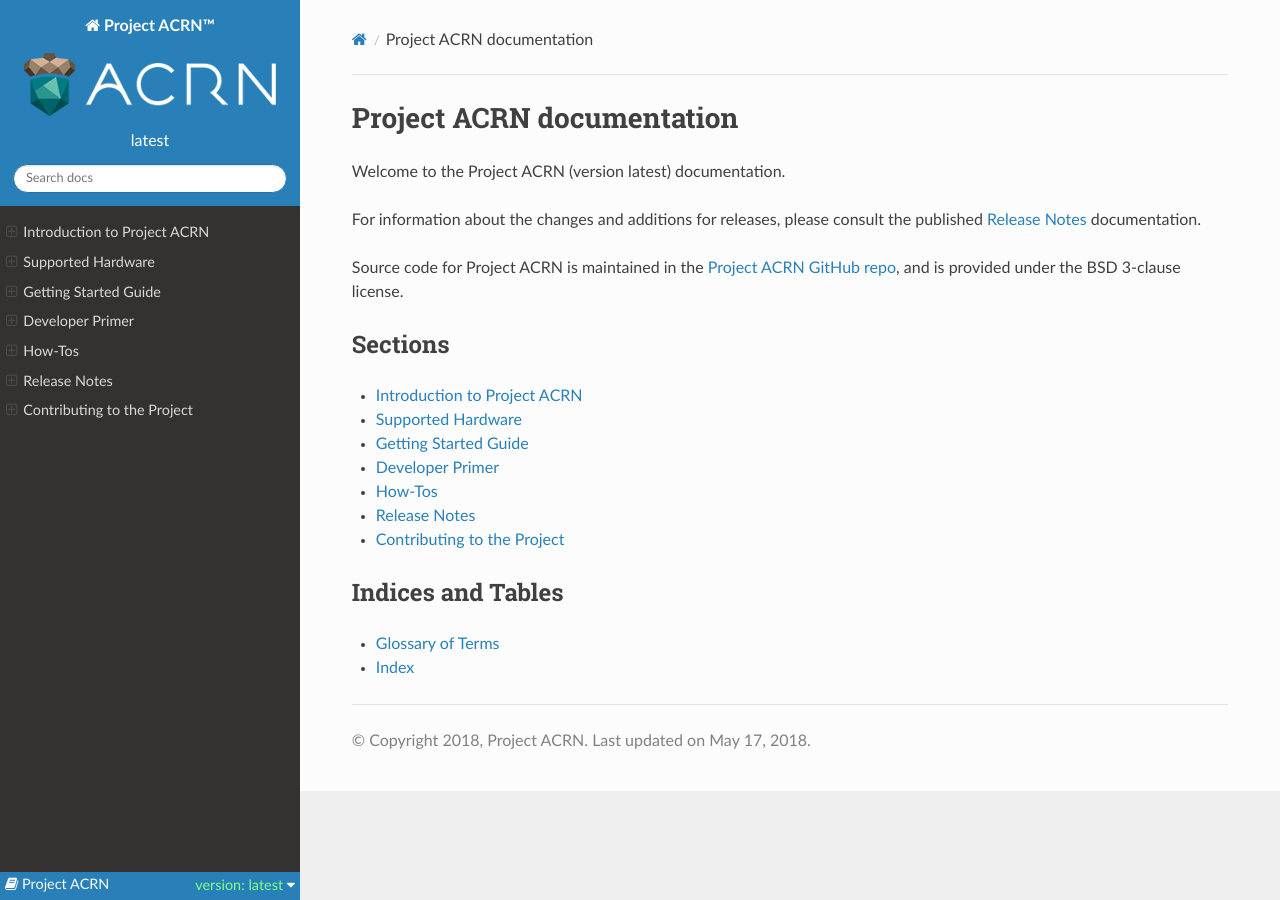
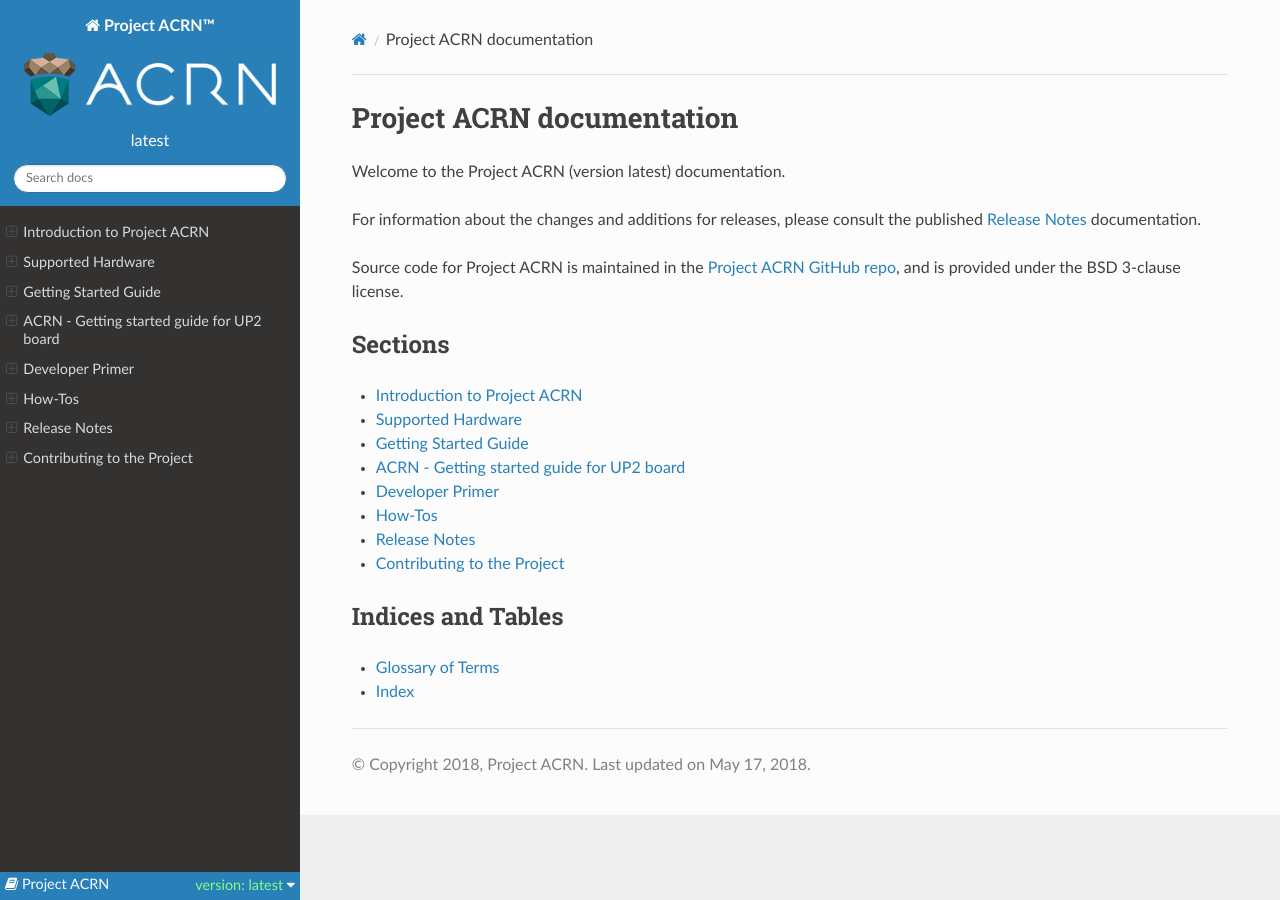
Before and after one commit to uaenalyh/first, a Sphinx documentation site: the page built from doc/index.rst, in a window 1280 px wide. Built offline with Sphinx 7.4.7 and the Read the Docs theme 2.0.0, drawn with Linux system fonts in a browser that asks for light colours; pages that are not in the unit, such as notebooks, are missing from menus; some of the changed lines change nothing that is shown.

Commit message:
doc: Getting Started Guide for UP2 board
Signed-off-by: Kien Dinh <kien.t.dinh@intel.com>

```diff
--- /dev/null
+++ b/doc/getting_started/up2.rst
@@ -0,0 +1,206 @@
+==========================================
+ACRN - Getting started guide for UP2 board
+==========================================
+
+Hardware setup
+==============
+
+The `*UP squared board* <http://www.up-board.org/upsquared/>`__ (UP2) is
+the x86 maker board based on Intel Apollo Lake platform. The UP boards
+have been used in IoT, industrial automation, digital signage and more.
+The UP2 features Intel `*Celeron
+N3550* <https://ark.intel.com/products/95598/Intel-Celeron-Processor-N3350-2M-Cache-up-to-2_4-GHz>`__
+and Intel `*Pentium
+N4200* <https://ark.intel.com/products/95592/Intel-Pentium-Processor-N4200-2M-Cache-up-to-2_5-GHz>`__
+SoCs. Both have been confirmed to work with ACRN.
+
+Connecting to the serial port
+-----------------------------
+
+The UP2 board has two serial ports: one via the M10 header and one via
+the I/O pins in the 40-pin HAT connector. Please refer to the `*UP2
+specifications* <http://www.up-board.org/upsquared/specifications-up2/>`__
+for more information. In this instruction, we use the latter. To connect
+to the UP2 board, use a USB TTL serial cable like `*this
+one* <http://www.ftdichip.com/Products/Cables/USBTTLSerial.htm>`__.
+Connect pin 6 (GND), pin 8 (TX) and pin 10 (RX) of the HAT connector to
+GND, RX and TX pins of your USB serial cable. The USB serial cable can
+be plugged into another PC for debugging. Tool like minicom or screen
+can help to connect.
+
+Software setup
+==============
+
+Setting up the operating system
+-------------------------------
+
+Download the compressed Clear installer image from
+`*here* <https://download.clearlinux.org/releases/21260/clear/clear-21260-installer.img.xz>`__
+and follow the `*Clear Linux installation
+guide* <https://clearlinux.org/documentation/clear-linux/get-started/bare-metal-install>`__
+as a starting point for installing Clear Linux onto your UP2. Follow
+the recommended options for choosing an Automatic installation type,
+and using the UP2’s storage as the target device for installation
+(overwriting the existing data and creating three partitions on the
+UP2’s eMMC drive).
+After installation is complete, boot into Clear Linux, login as **root**,
+and set a password.
+Clear Linux is set to automatically update itself. We recommend that
+you disable this feature to have more control over when the updates
+happen.
+
+Use this command to disable the autoupdate feature:
+
+.. code-block:: none
+
+      # swupd autoupdate --disable
+
+Use the swupd bundle-add command and add these Clear Linux bundles:
+
+.. code-block:: none
+
+      # swupd bundle-add vim network-basic service-os kernel-pk os-clr-on-clr
+
+Building and installing software
+--------------------------------
+
+Downloading ACRN source code
+~~~~~~~~~~~~~~~~~~~~~~~~~~~~
+
+.. code-block:: none
+
+      # git clone https://github.com/projectacrn/acrn-hypervisor
+      # cd acrn-hypervisor
+
+Building ACRN hypervisor and the device model
+~~~~~~~~~~~~~~~~~~~~~~~~~~~~~~~~~~~~~~~~~~~~~
+
+.. code-block:: none
+
+      # make hypervisor PLATFORM=uefi
+      # make devicemodel
+
+Deploying to the system
+~~~~~~~~~~~~~~~~~~~~~~~
+
+Follow the guidance "`*Add the ACRN hypervisor to the EFI
+partition* <https://projectacrn.github.io/latest/getting_started/index.html#add-the-acrn-hypervisor-to-the-efi-partition>`__"
+to deploy the hypervisor to the system. The file acrn.efi is in the
+folder "build/hypervisor/". ACRN allows the user to pass the cmdline
+to the hypervisor. For the UP2, here the UART address is added to
+enable the serial port.
+
+.. code-block:: none
+
+      # mount /dev/mmcblk0p1 /mnt
+      # mkdir /mnt/EFI/acrn
+      # cp build/hypervisor/acrn.efi /mnt/EFI/acrn/
+      # efibootmgr -c -l "\EFI\acrn\acrn.efi" -d /dev/mmcblk0p3 -p 1 -L "ACRN Hypervisor" \
+        -u "bootloader=\EFI\org.clearlinux\bootloaderx64.efi uart=mmio@0x9141e000"
+      # cp /mnt/EFI/org.clearlinux/mnbootloaderx64.efi /mnt/EFI/org.clearlinux/bootloaderx64_origin.efi
+
+Note that the uart address can be obtained from dmesg (after booting Clearlinux on
+your UP2 board)
+
+.. code-block:: none
+
+      # dmesg | grep dw-apb-uart
+      [2.150689] dw-apb-uart.8: ttyS1 at MMIO 0x91420000 (irq = 4, base_baud = 115200) is a 16550A
+      [2.152072] dw-apb-uart.9: ttyS2 at MMIO 0x9141e000 (irq = 5, base_baud = 115200) is a 16550A
+
+The second one associated with ‘dw-apb-uart.9’ is the one on the 40-pin
+HAT connector.
+
+Copy ‘acrn.conf’ to the directory ‘loader/entries’
+
+.. code-block:: none
+
+      # cp hypervisor/bsp/uefi/clearlinux/acrn.conf /mnt/loader/entries
+
+Modify the acrn.conf like below:
+
+.. code-block:: none
+
+      title The ACRN Service OS
+      linux /EFI/org.clearlinux/kernel-org.clearlinux.pk414-sos.4.14.23-19
+      options **pci_devices_ignore=(0:18:1)** maxcpus=1 console=tty0
+      console=ttyS0 i915.nuclear_pageflip=1 root=PARTUUID=<UUID of
+      /dev/mmcblk0p3> rw rootwait ignore_loglevel no_timer_check
+      consoleblank=0 i915.tsd_init=7 i915.tsd_delay=2000
+      i915.avail_planes_per_pipe=0x00000F
+      i915.domain_plane_owners=0x011111110000 i915.enable_guc_loading=0
+      i915.enable_guc_submission=0 i915.enable_preemption=1
+      i915.context_priority_mode=2 i915.enable_gvt=1 hvlog=2M@0x1FE00000
+      cma=1024M@0x30000000-0
+
+The UUID of the partition /dev/mmcblk0p3 can be found by
+
+.. code-block:: none
+
+      # blkid /dev/mmcblk0p3
+
+
+Note that the Clear Linux system gets updated to the latest status when
+adding new packages with bundle-add. The SOS kernel version above is
+only an example. Look at the "/EFI/org.clearlinux/" under the EFI
+partition and adjust the kernel version.
+
+.. code-block:: none
+
+      # mount /dev/mmcblk0p1 /mnt
+      # ls /mnt/EFI/org.clearlinux
+      bootloaderx64.efi
+      kernel-org.clearlinux.native.4.15.9-538
+      kernel-org.clearlinux.pk414-sos.4.14.23-19
+      kernel-org.clearlinux.pk414-standard.4.14.23-19
+      loaderx64.efi
+
+Replace the ACRN devicemodel with the newly built one.
+
+.. code-block:: none
+
+      # cp build/devicemodel/acrn-dm /usr/bin/acrn-dm
+
+Reboot UP2 board and select "The ACRN Service OS" to boot. From here you
+can login as root using the password you set previously when installing
+Clear Linux.
+
+Installing the UOS
+~~~~~~~~~~~~~~~~~~
+
+Follow the ACRN getting started guide to `*create a bridge
+network* <https://projectacrn.github.io/latest/getting_started/#create-a-network-bridge>`__
+and `*setup a reference
+UOS* <https://projectacrn.github.io/latest/getting_started/#set-up-reference-uos>`__.
+
+Launching UOS in the GUI
+~~~~~~~~~~~~~~~~~~~~~~~~
+
+Mouse and keyboard have also been confirmed to work with the GUI
+control. Follow the `*Clear Linux
+guidance* <https://clearlinux.org/documentation/clear-linux/guides/maintenance/enable-user-space>`__
+on how to enable the GUI.
+
+.. code-block:: none
+
+      # useradd <userID>
+      # passwd <userID>
+      # usermod -G wheel -a <userID>
+      # swupd bundle-add desktop
+      # systemctl start gdm
+
+When the GUI starts, login with the userID and password, launch a new
+terminal, and from there launch the UOS.
+
+.. code-block:: none
+
+      $ cd /usr/share/acrn/demo
+      $ sudo ./launch_UOS.sh
+
+|image0|
+
+Figure 1. Launching UOS in GUI environment on top of ACRN
+
+.. |image0| image:: images/up2-gui.png
+   :width: 6.50000in
+   :height: 3.65278in
--- a/doc/index.rst
+++ b/doc/index.rst
@@ -27,6 +27,7 @@
    introduction/index.rst
    hardware.rst
    getting_started/index.rst
+   getting_started/up2.rst
    primer/index.rst
    howtos/index.rst
    release_notes.rst
```
Also changed, not shown: doc/getting_started/images/up2-gui.png (added).
